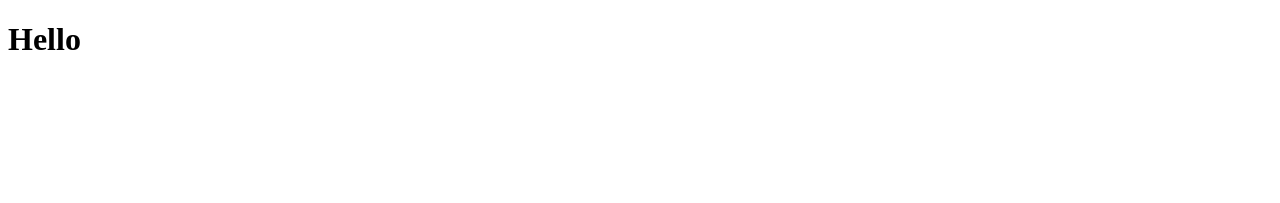
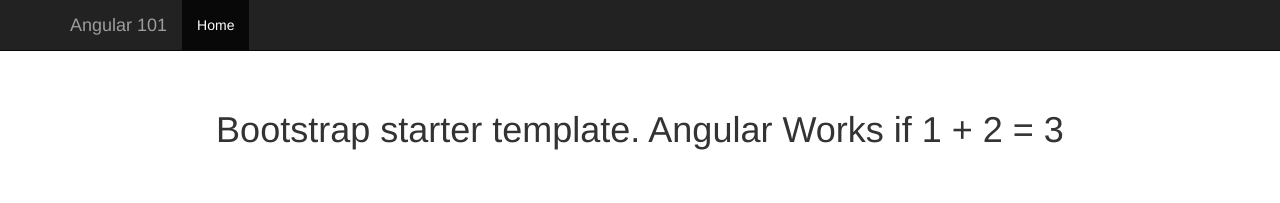
Before and after one commit to mklew/AngularJS-101, a website: page demo-template/app/index.html in a window 1280 px wide. Drawn offline with nearby package versions, Linux system fonts and the light colour scheme; some packages are replaced by stand-ins of ours; a script that the page names is missing.

Commit message:
Bootstrap starter template

```diff
--- a/demo-template/app/index.html
+++ b/demo-template/app/index.html
@@ -1,8 +1,46 @@
 <!DOCTYPE html>
-<html>
+<html ng-app>
 	<head>
+		<title>Angular 101 Demo Template</title>
+    	<meta name="viewport" content="width=device-width, initial-scale=1.0">
+    	<!-- Bootstrap -->
+    	<link href="bower_components/bootstrap/dist/css/bootstrap.css" rel="stylesheet" media="screen">
+    	<style>
+    		body {
+			  padding-top: 50px;
+			}
+			.starter-template {
+			  padding: 40px 15px;
+			  text-align: center;
+			}
+		</style>
 	</head>
 	<body>
-		<h1>Hello</h1>
+		<div class="navbar navbar-inverse navbar-fixed-top">
+	      <div class="container">
+	        <div class="navbar-header">
+	          <a class="navbar-brand" href="#">Angular 101</a>
+	        </div>
+	        <div class="collapse navbar-collapse">
+	          <ul class="nav navbar-nav">
+	            <li class="active"><a href="#">Home</a></li>
+	          </ul>
+	        </div><!--/.nav-collapse -->
+	      </div>
+	    </div>
+
+	    <div class="container">
+
+	      <div class="starter-template">
+	        <h1>Bootstrap starter template. Angular Works if 1 + 2 = {{ 1 + 2 }}</h1>
+	      </div>
+
+	    </div><!-- /.container -->
+
 	</body>
+	<script src="bower_components/angular/angular.js"></script>
+	<script src="bower_components/angular-animate/angular-animate.js"></script>
+	<script src="bower_components/angular-mocks/angular-mocks.js"></script>
+	<script src="bower_components/angular-resource/angular-resource.js"></script>
+
 </html>
```
Also changed, not shown: 1 other file.
